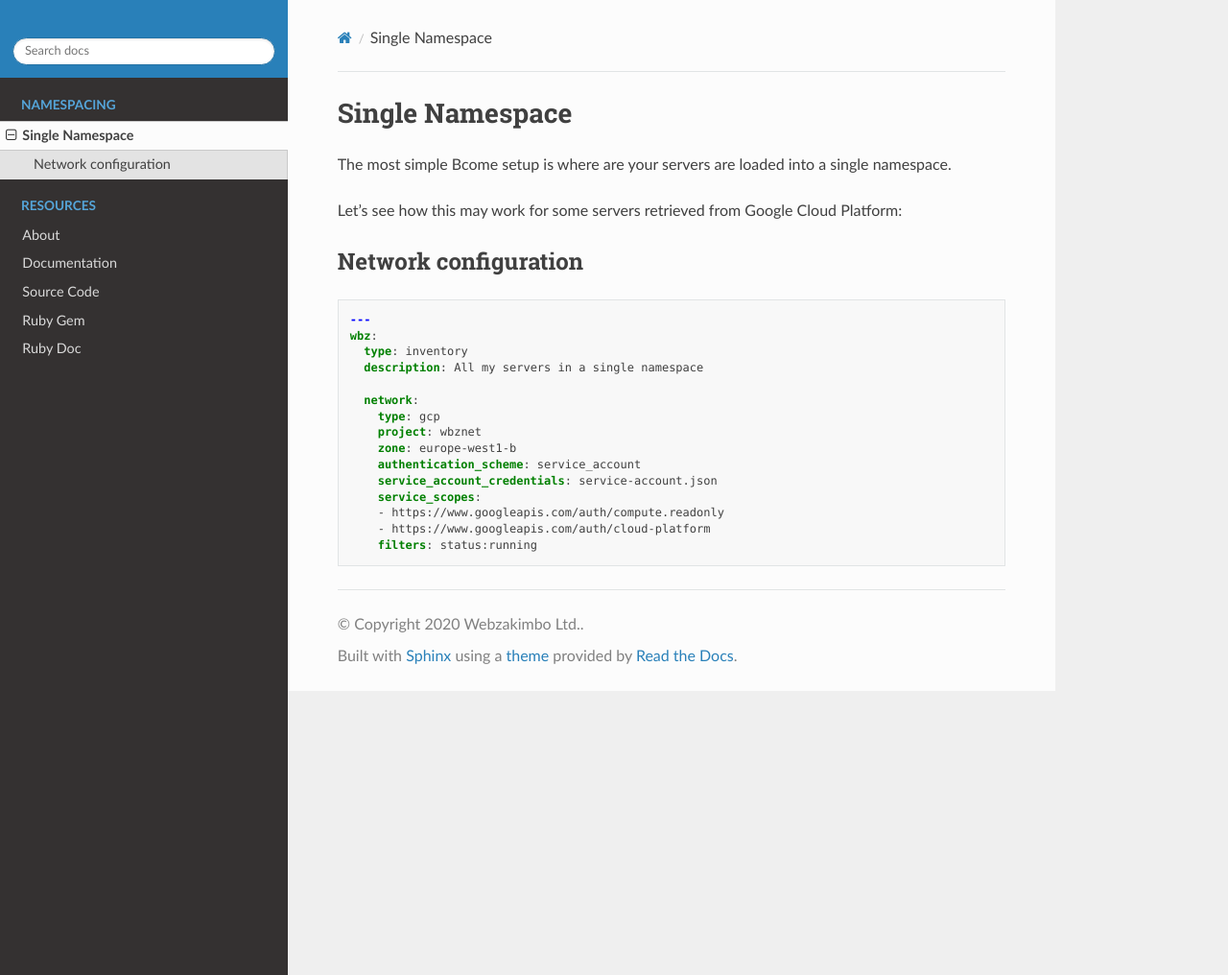
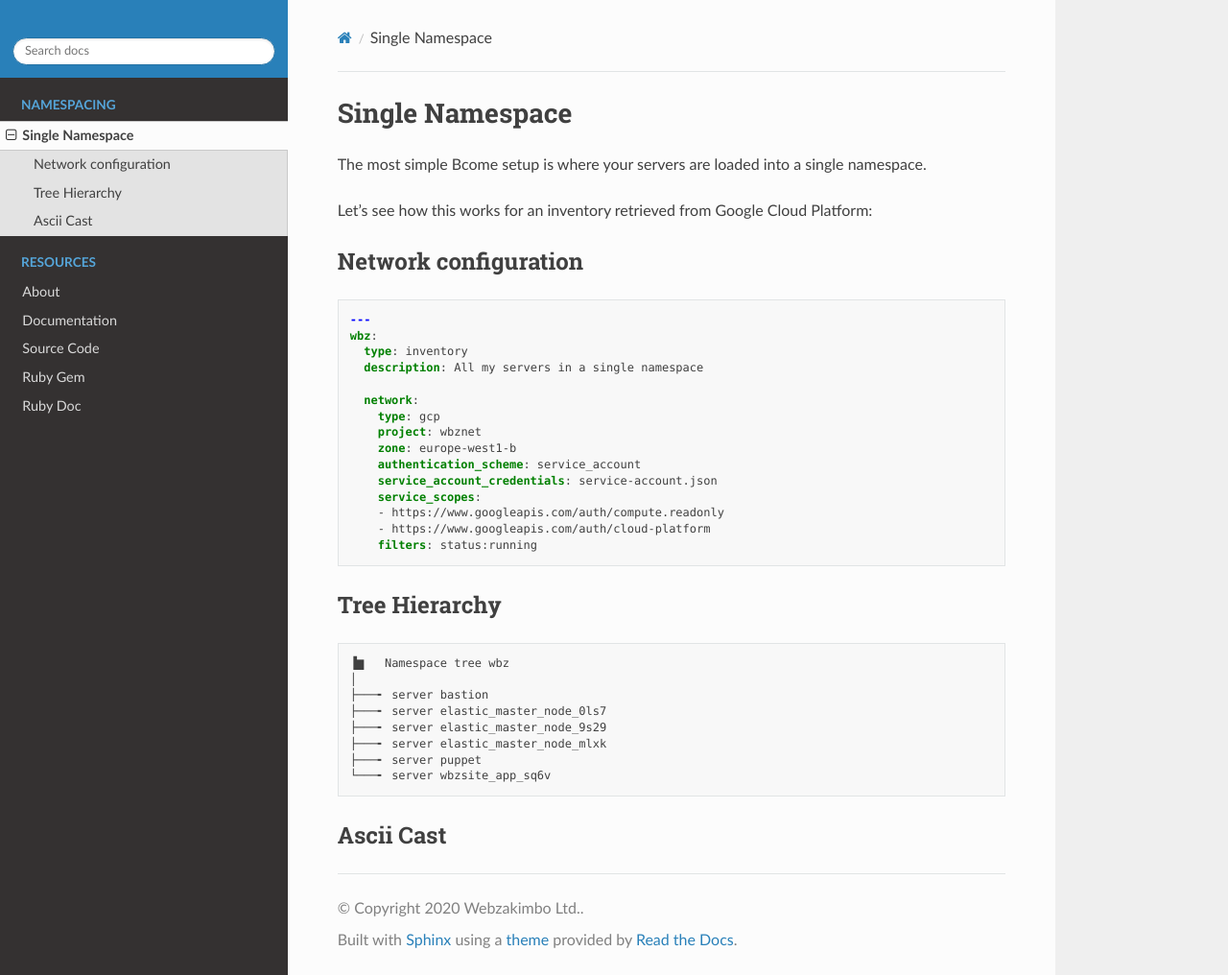
Before and after one commit to webzakimbo/bcome-read-the-docs-guides, a Sphinx documentation site: the page built from docs/source/namespaces/single.rst, in a window 1280 px wide and 1016 px high. Shown: the whole window at 96% size. Built offline with Sphinx 7.4.7 and the Read the Docs theme 2.0.0, drawn with Linux system fonts in a browser that asks for light colours; pages that are not in the unit, such as notebooks, are missing from menus.

Commit message:
Added tree hierarchy to initial wip

```diff
--- a/docs/source/namespaces/single.rst
+++ b/docs/source/namespaces/single.rst
@@ -6,9 +6,9 @@
 Single Namespace
 ****************
 
-The most simple Bcome setup is where are your servers are loaded into a single namespace.
+The most simple Bcome setup is where your servers are loaded into a single namespace.
 
-Let's see how this may work for some servers retrieved from Google Cloud Platform:
+Let's see how this works for an inventory retrieved from Google Cloud Platform:
 
 Network configuration
 =====================
@@ -30,3 +30,21 @@ Network configuration
       - https://www.googleapis.com/auth/compute.readonly
       - https://www.googleapis.com/auth/cloud-platform
       filters: status:running
+
+Tree Hierarchy
+==============
+
+.. code-block:: bash
+
+      ▐▆   Namespace tree wbz
+      │
+      ├───╸ server bastion
+      ├───╸ server elastic_master_node_0ls7
+      ├───╸ server elastic_master_node_9s29
+      ├───╸ server elastic_master_node_mlxk
+      ├───╸ server puppet
+      └───╸ server wbzsite_app_sq6v
+
+
+Ascii Cast
+==========
```
